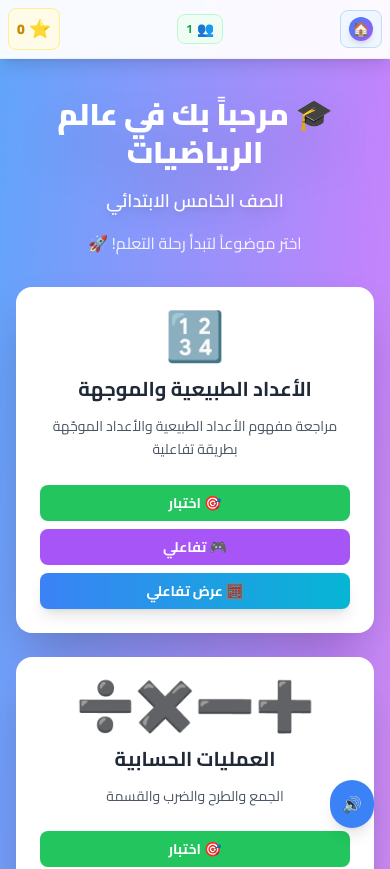
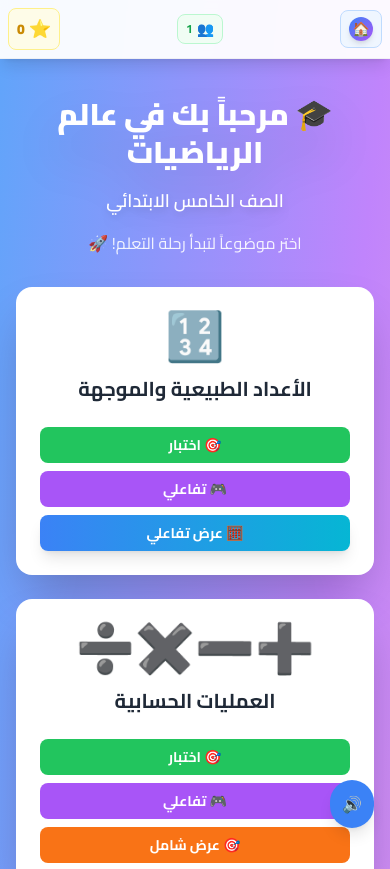
Before and after one commit to AmalShalabi/5th-arabic-math, a React (Vite) app: page / in a window 390 px wide. Shown: the top 869 px of the page. Built offline with nearby package versions, Linux system fonts and the light colour scheme.

Commit message:
Remove lesson descriptions from homepage cards - Remove subtitle/description text from lesson cards - Keep only lesson titles and icons - Adjust spacing to maintain clean card layout - Simplify homepage design for better focus on lesson titles - Maintain responsive design and button functionality

```diff
--- a/src/App.jsx
+++ b/src/App.jsx
@@ -122,8 +122,7 @@ function SimpleHome() {
           {lessonsData.lessons.map((lesson, index) => (
             <div key={lesson.id} className="bg-white rounded-2xl shadow-2xl p-6 md:p-8 lg:p-10 text-center hover:scale-105 transition-transform duration-300 flex flex-col h-full">
               <div className="text-5xl md:text-6xl lg:text-7xl mb-4 lg:mb-6">{lesson.icon}</div>
-              <h2 className="text-xl md:text-2xl lg:text-3xl font-bold text-gray-800 mb-3 lg:mb-4">{lesson.title}</h2>
-              <p className="text-sm md:text-base lg:text-lg text-gray-600 mb-6 lg:mb-8 flex-grow leading-relaxed">{lesson.description}</p>
+              <h2 className="text-xl md:text-2xl lg:text-3xl font-bold text-gray-800 mb-6 lg:mb-8">{lesson.title}</h2>
               <div className="space-y-2 lg:space-y-3 mt-auto">
                 <button
                   onClick={() => handleQuizClick(lesson.id)}
```
